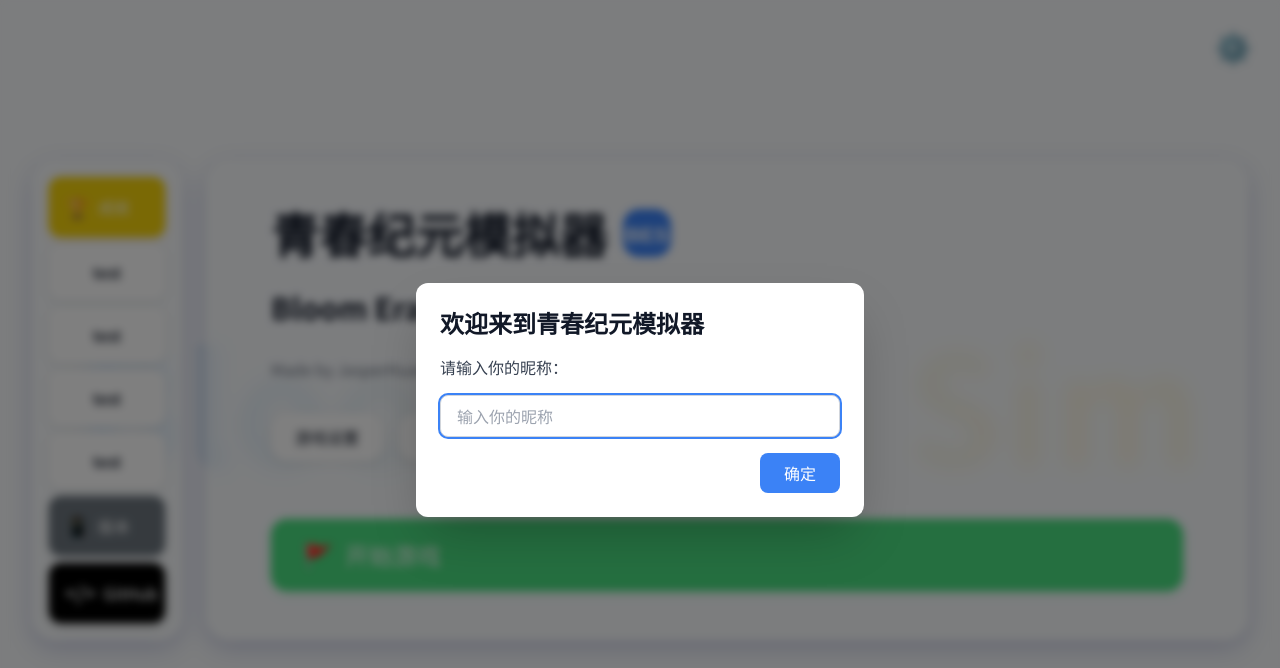
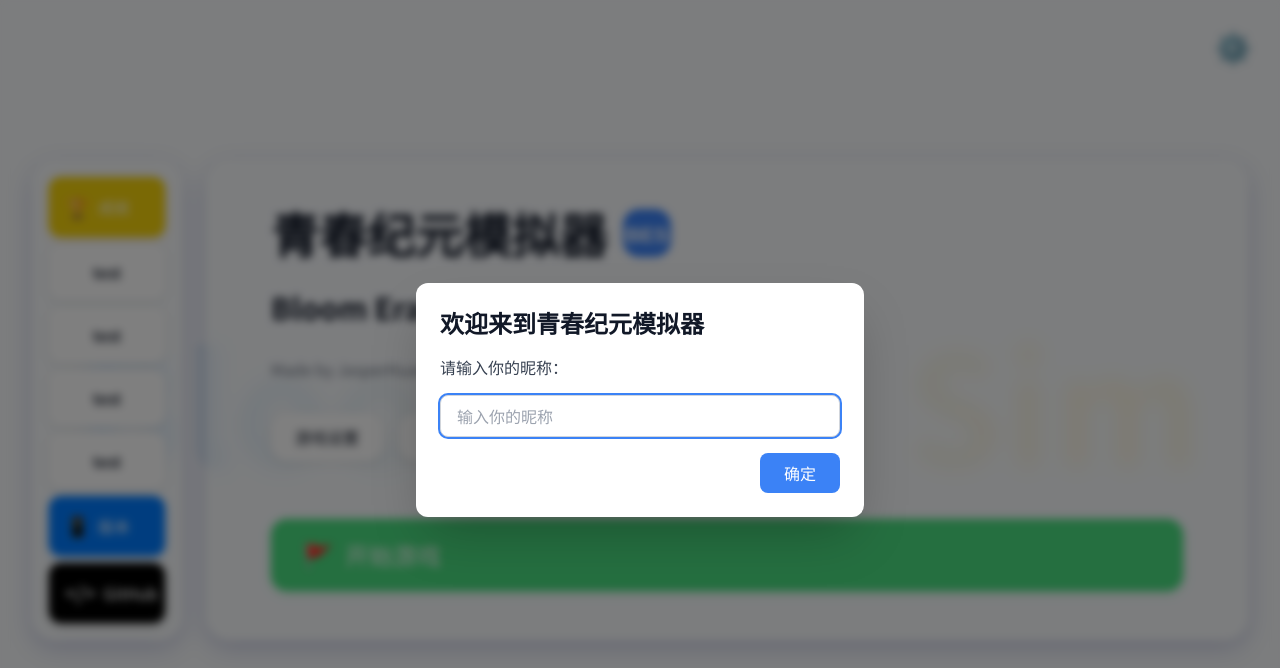
Before and after one commit to huangjiaquqi/Bloom-Era-Sim, a React (Vite) app: page / in a window 1280 px wide. Shown: the top 668 px of the page. Built offline with nearby package versions, Linux system fonts and the light colour scheme.

Commit message:
style: 修改按钮颜色并移除背景点击事件
- 将按钮背景色从灰色改为蓝色并调整阴影
- 移除多个模态窗口背景的点击关闭事件

```diff
--- a/src/App.tsx
+++ b/src/App.tsx
@@ -231,9 +231,9 @@ function App() {
           <button
             className="px-4 py-4 rounded-xl text-white font-medium transition-all duration-300 hover:scale-105 flex items-center gap-2"
             style={{
-              backgroundColor: '#6c757d',
+              backgroundColor: '#007bff',
               border: 'none',
-              boxShadow: '0 2px 8px rgba(108,117,125,0.3)'
+              boxShadow: '0 2px 8px rgba(0,123,255,0.3)'
             }}
             onClick={handleVersionClick}
             data-tag="按钮"
@@ -388,7 +388,6 @@ function App() {
           {/* 虚化背景 */}
           <div
             className="absolute inset-0 bg-black/50 backdrop-blur-sm"
-            onClick={handleCloseWindow}
             data-tag="图形"
           ></div>
           {/* 窗口内容 */}
@@ -428,7 +427,6 @@ function App() {
           {/* 虚化背景 */}
           <div
             className="absolute inset-0 bg-black/50 backdrop-blur-sm"
-            onClick={handleCloseAchievementWindow}
             data-tag="图形"
           ></div>
           {/* 成就窗口内容 */}
@@ -555,7 +553,6 @@ function App() {
           {/* 虚化背景 */}
           <div
             className="absolute inset-0 bg-black/50 backdrop-blur-sm"
-            onClick={handleCloseVersionWindow}
             data-tag="图形"
           ></div>
           {/* 版本窗口内容 */}
@@ -654,7 +651,6 @@ function App() {
           {/* 虚化背景 */}
           <div
             className="absolute inset-0 bg-black/50 backdrop-blur-sm"
-            onClick={handleCloseWindow}
             data-tag="图形"
           ></div>
           {/* 窗口内容 */}
```
